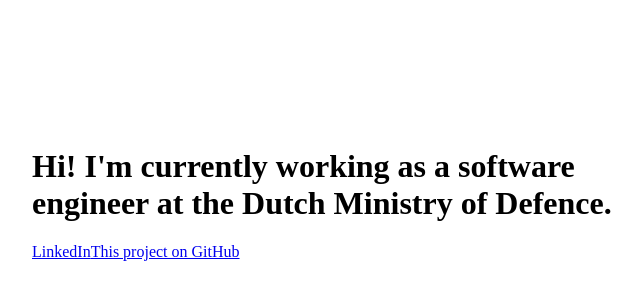
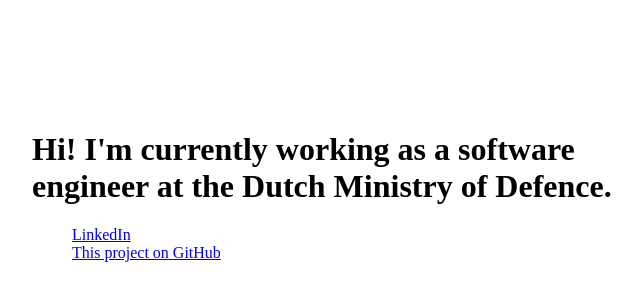
Before and after one commit to johangeel/johangeel.com, a plain HTML site: page index.html in a window 1280 px wide. Shown: the part 206-506 px from the top of the page, without its empty margins (288-930 px from the left). Drawn offline with Linux system fonts and the light colour scheme.

Commit message:
added list

```diff
--- a/index.html
+++ b/index.html
@@ -9,9 +9,13 @@
 <body>
     <div class="content">
         <h1>Hi! I'm currently working as a software engineer at the Dutch Ministry of Defence.</h1>
-        <div class="links">
-            <a href="https://www.linkedin.com/in/johan-geel/" target="_blank" rel="noopener noreferrer">LinkedIn</a>
-            <a href="https://github.com/johangeel/johangeel.com" target="_blank" rel="noopener noreferrer">This project on GitHub</a>
+        <ul>
+            <li>
+                <a href="https://www.linkedin.com/in/johan-geel/" target="_blank" rel="noopener noreferrer">LinkedIn</a>
+            </li>
+            <li>
+                <a href="https://github.com/johangeel/johangeel.com" target="_blank" rel="noopener noreferrer">This project on GitHub</a>
+            </li>
        </div>
     </div>
 </body>
--- a/styles.scss
+++ b/styles.scss
@@ -12,6 +12,6 @@ margin: 0;
 padding: 0 1em 0 1em;
 }
 
-.links{
-    display: flex;
+ul{
+    list-style: none;
 }
```
Also changed, not shown: styles.css, 1 other file.
